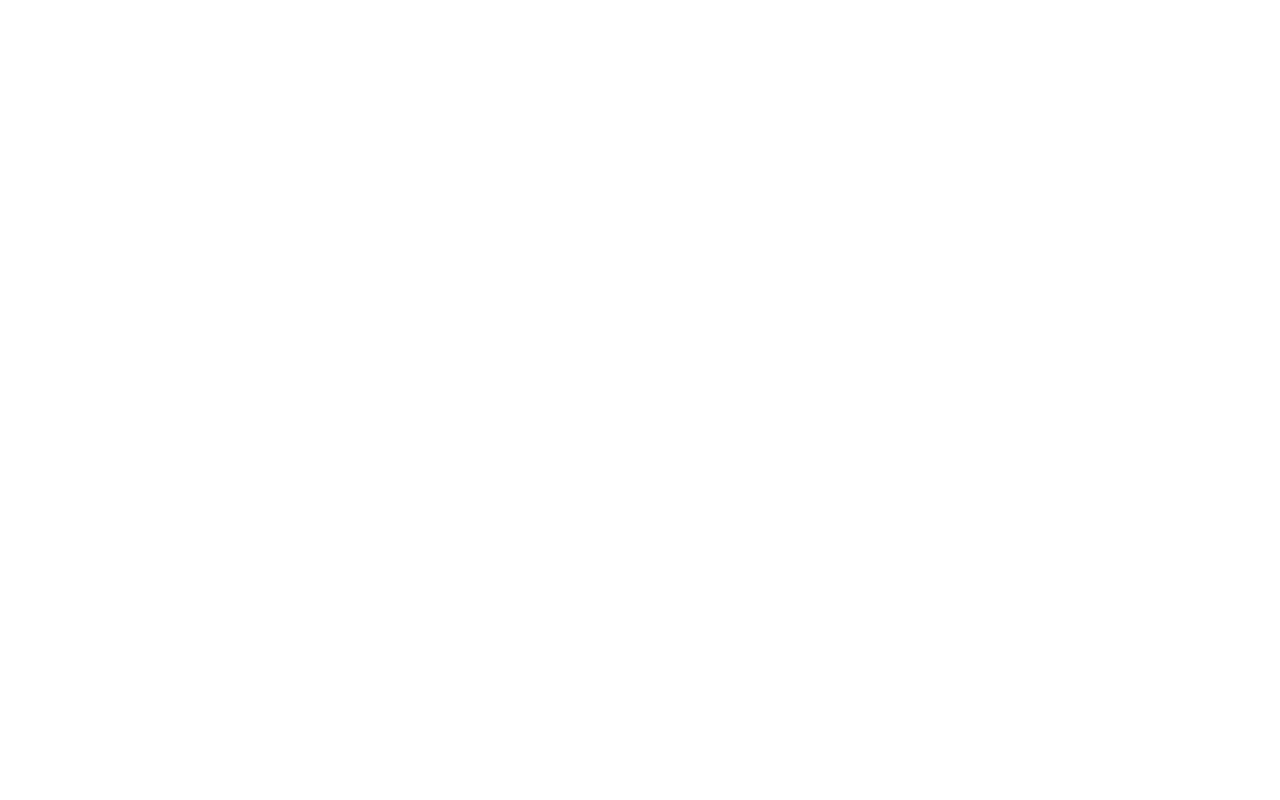
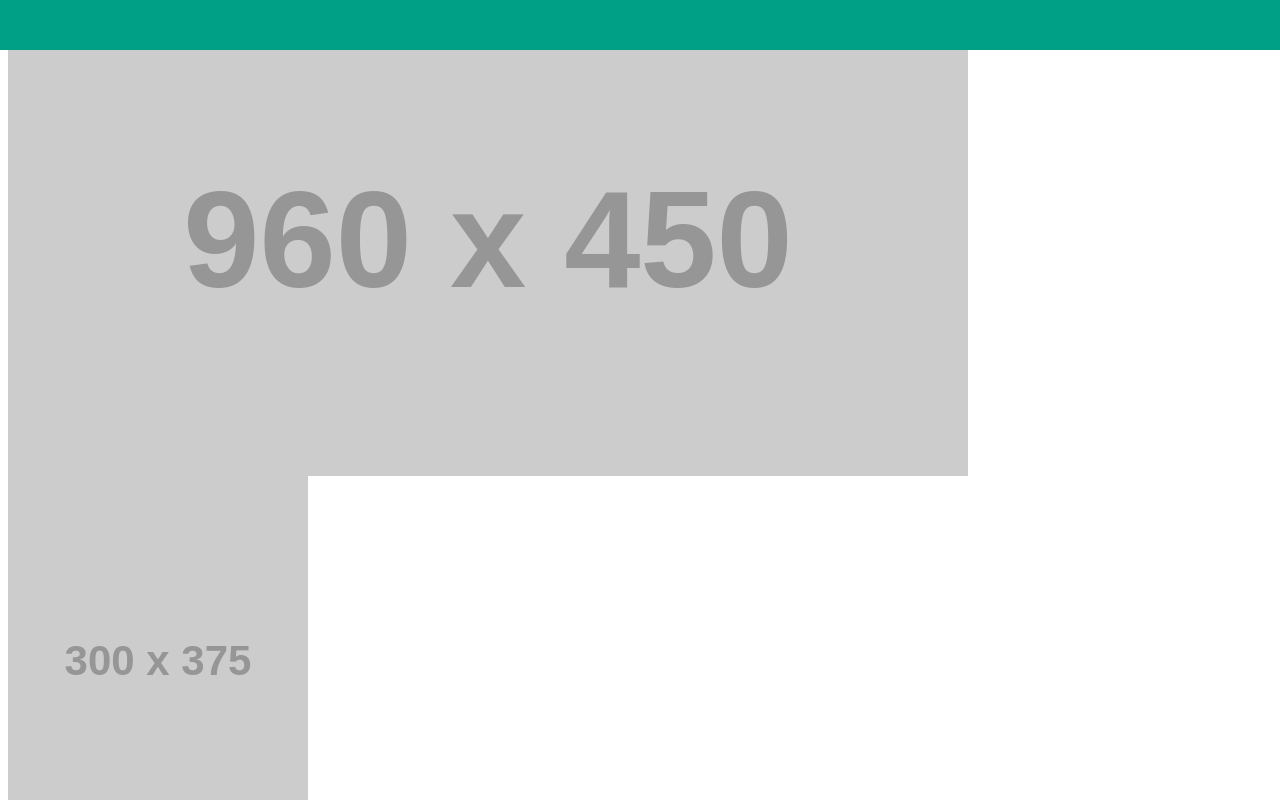
Before and after one commit to vanmeterx/wirefame-exercise, a plain HTML site: page index.html in a window 1280 px wide. Shown: the top 800 px of the page. Drawn offline with Linux system fonts and the light colour scheme; placeholder pictures from the web are drawn by us.

Commit message:
bare bones layout. little bit of css

```diff
--- a/css/style.css
+++ b/css/style.css
@@ -0,0 +1,13 @@
+body {
+ align-content: center;
+}
+
+.fixed-nav-bar {
+  position: fixed;
+  top: 0;
+  left: 0;
+  z-index: 9999;
+  width: 100%;
+  height: 50px;
+  background-color: #00a087;
+}
--- a/index.html
+++ b/index.html
@@ -3,8 +3,21 @@
     <title>
       Wireframe Exercise
     </title>
+    <link rel="stylesheet" type="text/css" href="css/style.css">
   </head>
   <body>
+    <nav class="fixed-nav-bar">
+    </nav>
+    <a href>Nav Item 1</a>
+    <a href>Nav Item 2</a>
+    <a href>Nav Item 3</a>
+    <a href>Nav Item 4</a>
+    <div>
+      <div class=box1><img src="https://placehold.it/960x450/36454f" />
+    </div>
+    <div><img src="https://placehold.it/300x375/36454f" /></div>
+    <div><img src="https://placehold.it/300x375/36454f" /></div>
+    <div><img src="https://placehold.it/300x375/36454f" /></div>
 
   </body>
 </html>
```
